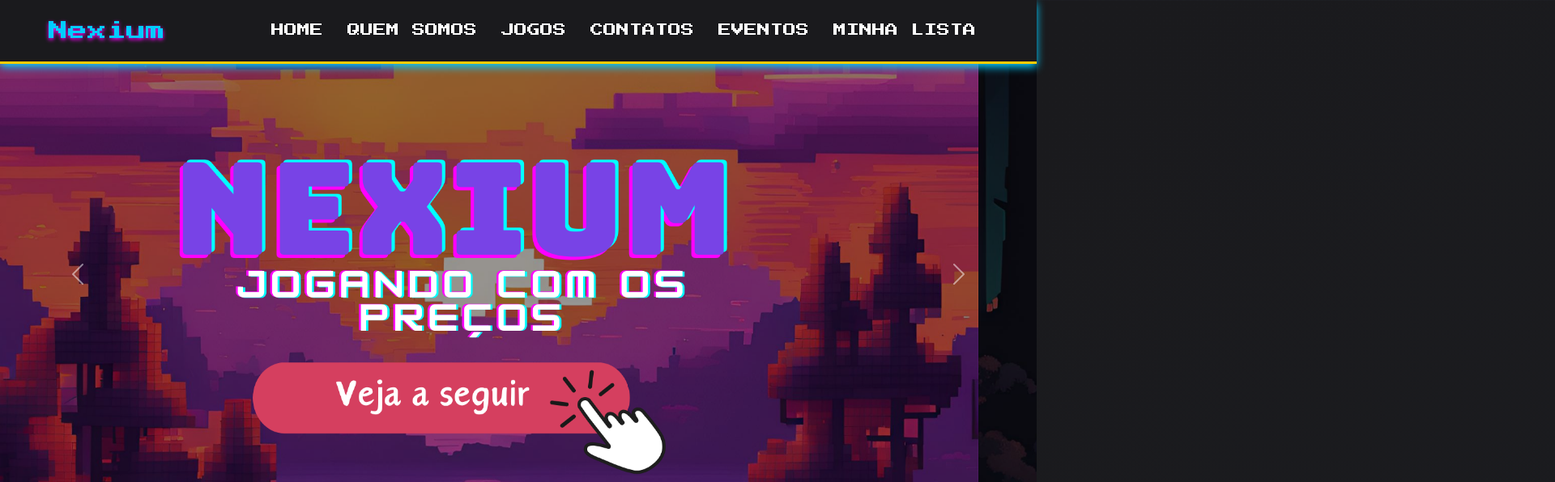
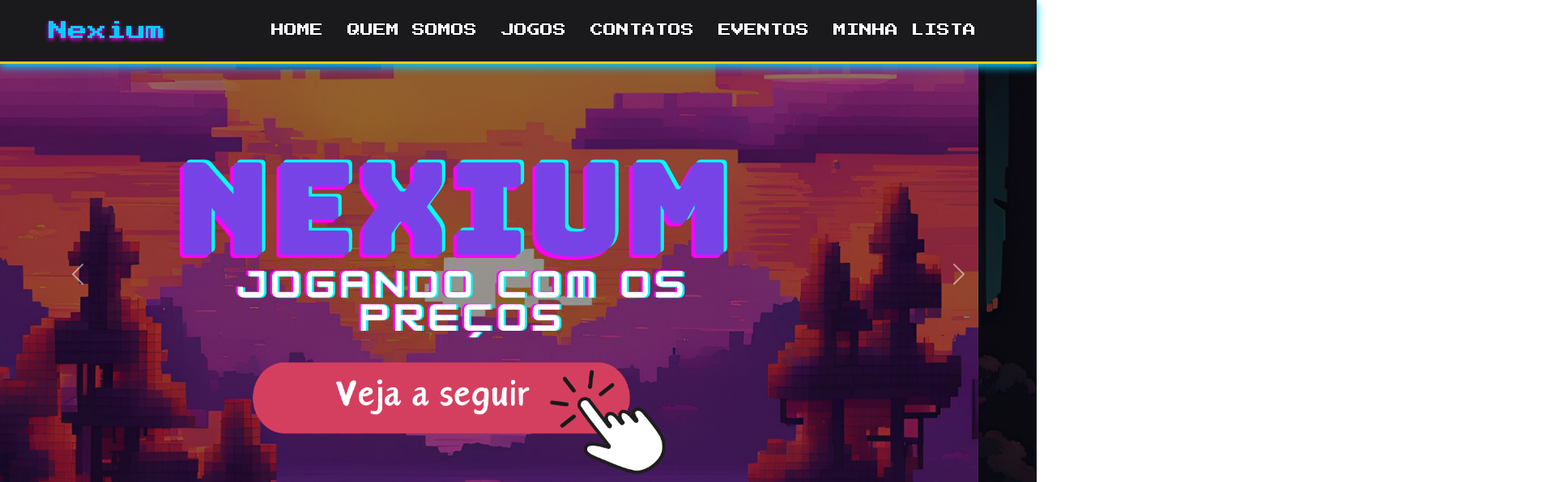
Before and after one commit to EnzoRibeiroDaSilva/Nexium-Jogos, a plain HTML site: page index.html in a window 1280 px wide. Shown: the top 596 px of the page at 81% size, 1920 px wide, since content can reach past the window. Drawn offline with nearby package versions, Linux system fonts and the light colour scheme.

Commit message:
Update index.html

```diff
--- a/index.html
+++ b/index.html
@@ -7,7 +7,7 @@
     <link rel="preconnect" href="https://fonts.gstatic.com" crossorigin>
     <link href="https://fonts.googleapis.com/css2?family=VT323&display=swap" rel="stylesheet">
     <link href="https://fonts.googleapis.com/css2?family=Press+Start+2P&family=Raleway:wght@400;700&display=swap" rel="stylesheet">
-    <link rel="stylesheet" href="css/lista.css">
+    <link rel="stylesheet" href="css/style.css">
     <link rel="stylesheet" href="css/lista.dark.css">
     <link rel="shortcut icon" href="img/logo3.png">
     <script defer src="js/lista.js"></script>
```
